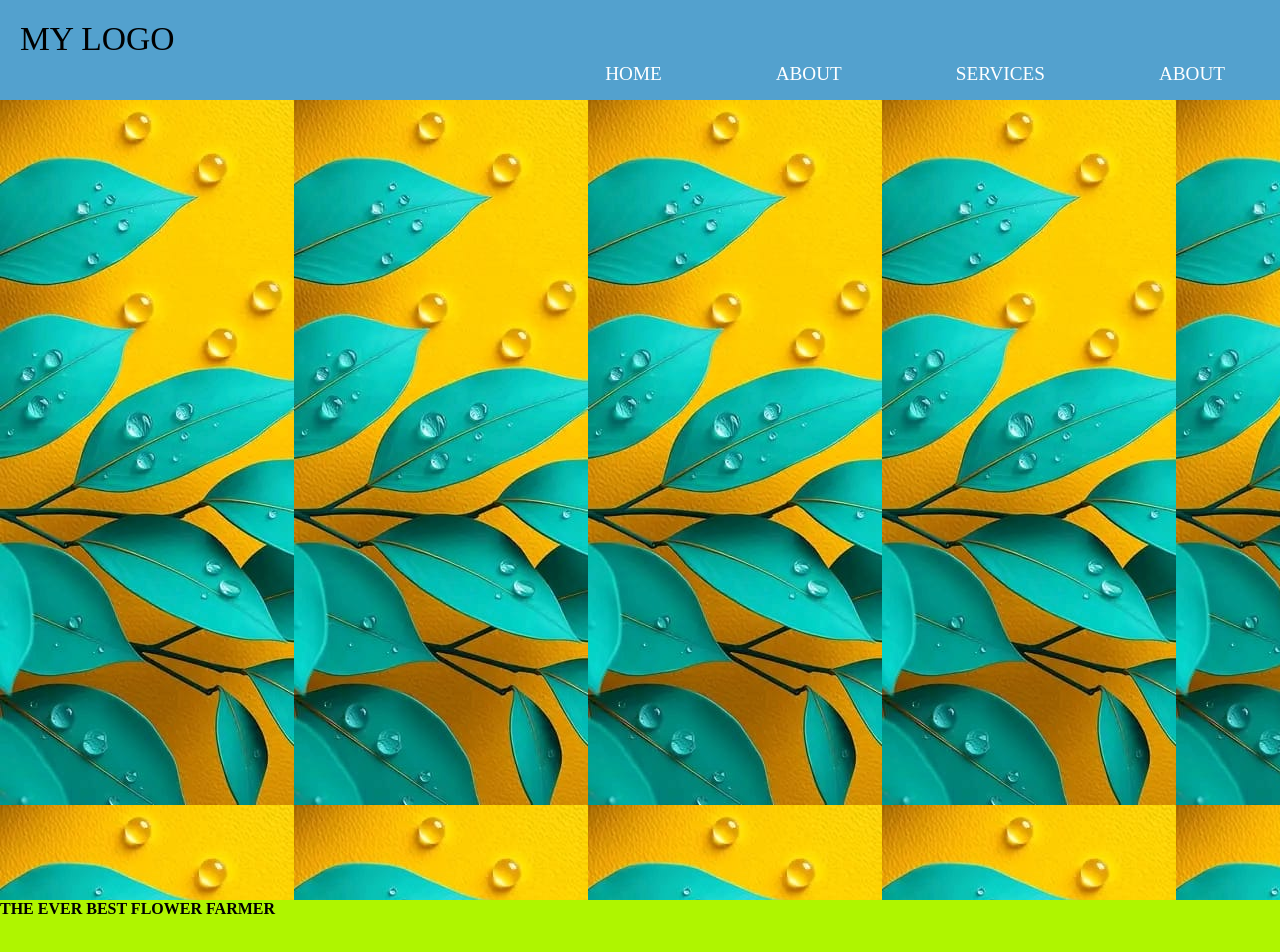
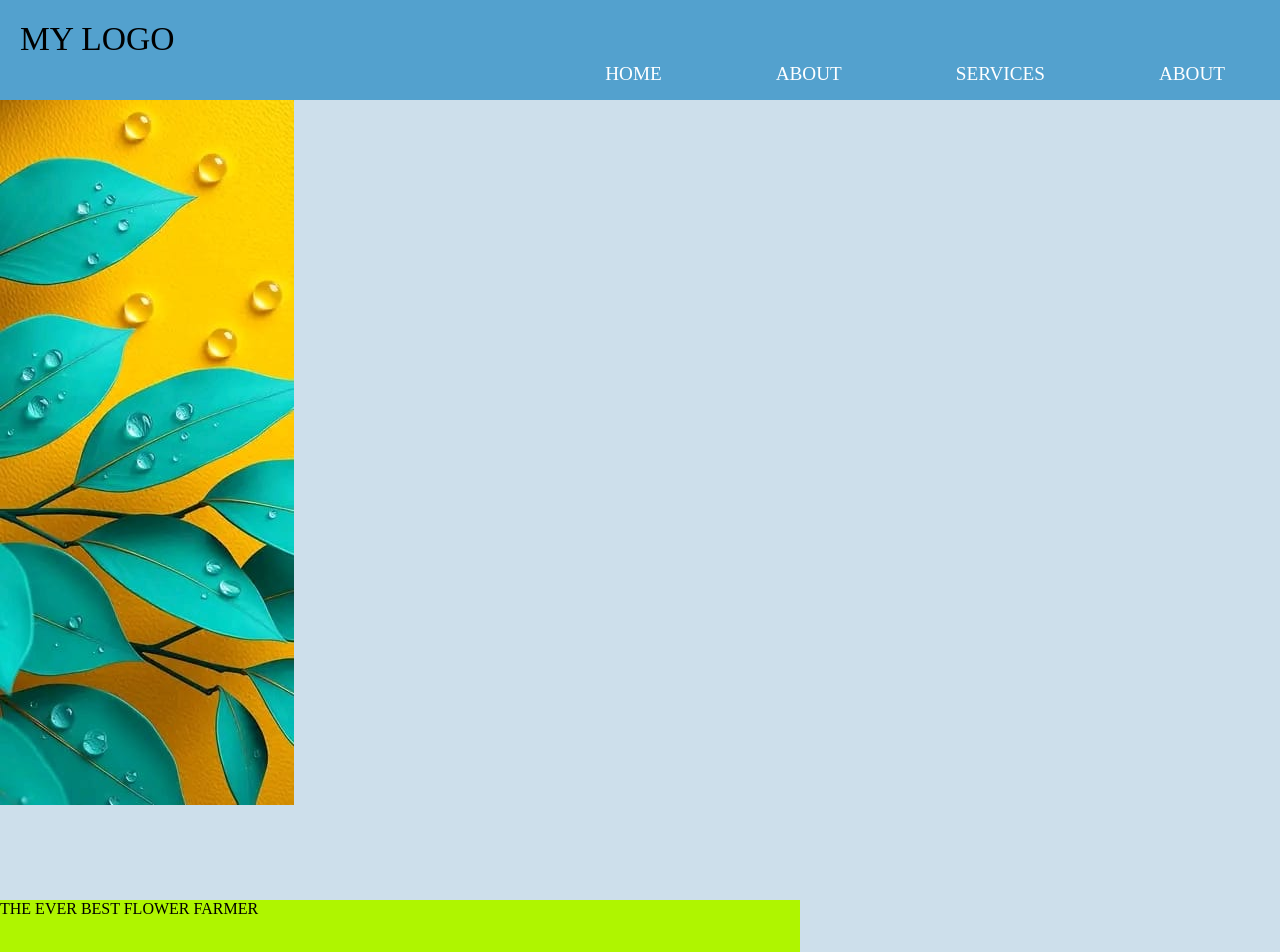
Before and after one commit to BkMutinda/website, a plain HTML site: page index.html in a window 1280 px wide. Shown: the top 952 px of the page. Drawn offline with Linux system fonts and the light colour scheme.

Commit message:
Add files via upload

```diff
--- a/style.css
+++ b/style.css
@@ -56,19 +56,25 @@ li a{
 }
 .photo1{
     height:100vh;
+    width: 200VH;
     background-image: url(image.jpg);
-    width: 200vh;
-    background-repeat: no repeat;
+    background-repeat:no-repeat;
+
 }
-.article{
+.aside{
+    display: flex;
+    position: relative;
     background: #aff500;
-    height: 100vh
+    height: 100vh;
     width: 100vh;
 }
-.article p{
-    fontsize:  1.2rem;
-    font-weight: bold;
-    font-style: poppions;
+#btn{
+    width: 200px;
+    height: auto;
+    font-size: large;
+}
+#menu{
+    height: 5px;
 }
 @media (max-width: 400px) {
     #logo li{
@@ -86,7 +92,12 @@ li a{
     }
 }
 @media (max-width: 800px) {
+    .menu{
+        background: #4496c548;
+    }
     .menu li{
         display: block;
+        background: #379cd6ad;
+        width:200px;
     }
 }
```
